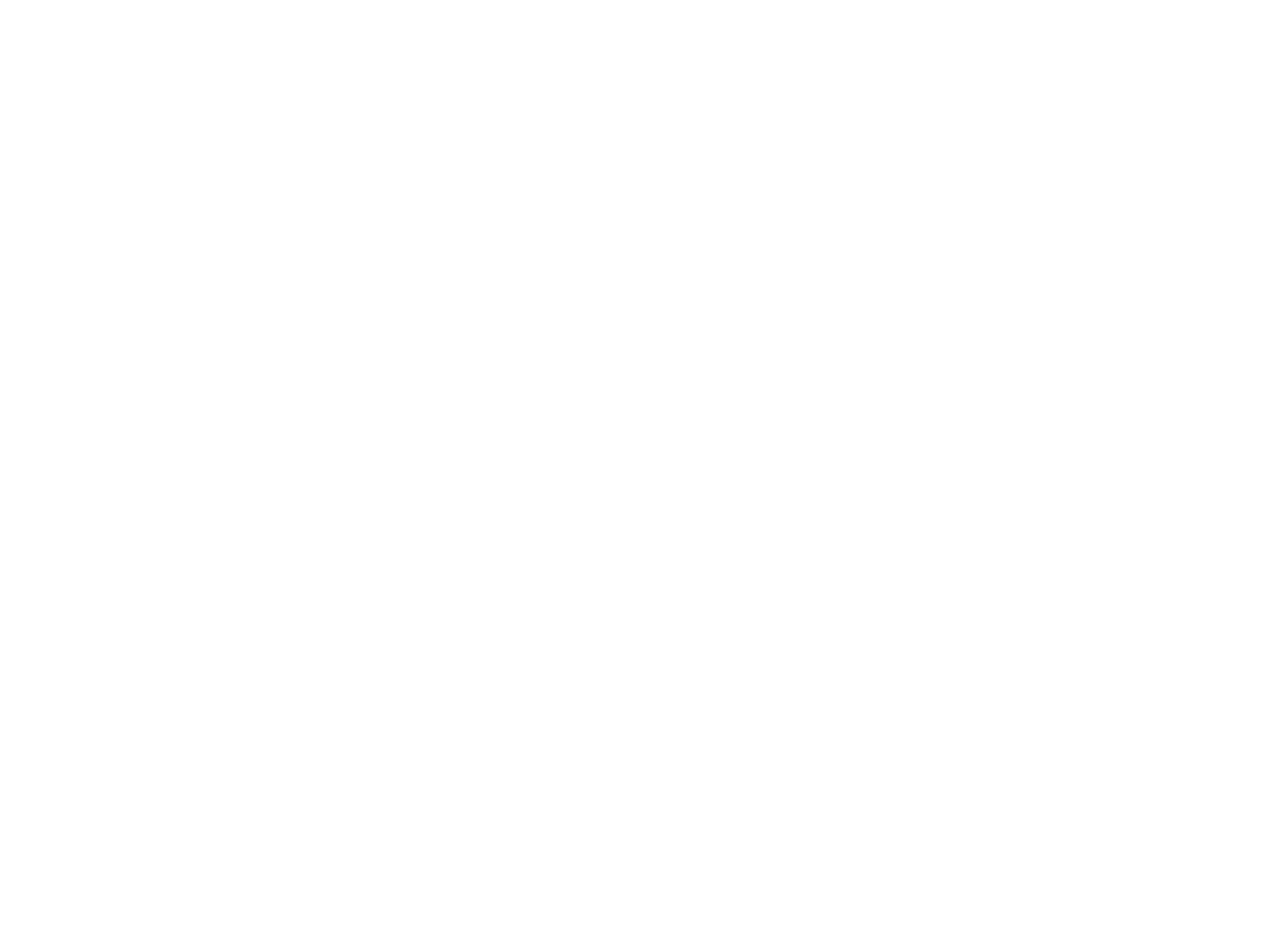
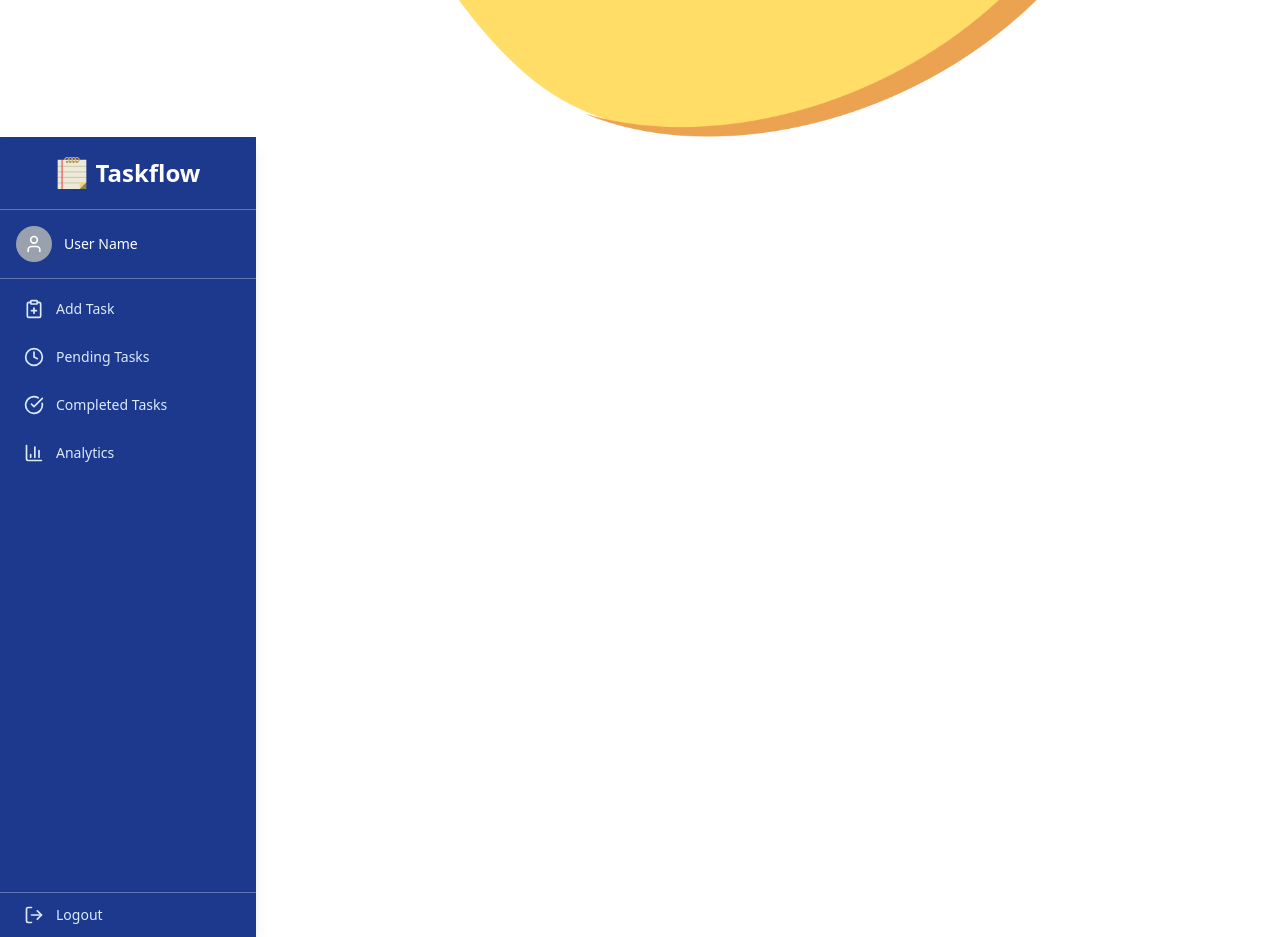
Before and after one commit to SreelakshmiTRaj/TaskFlow-App, a React (Vite) app: page /dashboard in a window 1280 px wide. Shown: the part 1100-2037 px from the top of the page. Before the commit the page ends 800 px from the top, so only its background shows below. Built offline with nearby package versions, Linux system fonts and the light colour scheme.

Commit message:
Committing with sidebar

```diff
--- a/src/App.tsx
+++ b/src/App.tsx
@@ -8,11 +8,13 @@
 import PendingTasks from "./pages/Dashboard/PendingTasks";
 import CompletedTasks from "./pages/Dashboard/CompletedTasks";
 import Analytics from "./pages/Dashboard/Analytics";
+import Home from "./pages/Home/Home";
 const App = () => {
   return (
     <BrowserRouter>
       {/* <Navbar/> */}
       <Routes>
+        <Route path='/' element={<Home />}/>
         <Route path="/login" element={<SignIn />} />
         <Route path="/register" element={<SignUp />} />
         <Route path="/dashboard" element={<Dashboard/>}/>
--- a/src/components/Layout/Sidebar.tsx
+++ b/src/components/Layout/Sidebar.tsx
@@ -1,19 +1,42 @@
 import React from "react";
-import { ClipboardPlus, Clock, CheckCircle, BarChart3 } from "lucide-react";
-import { NavLink } from "react-router-dom";
+import {
+  ClipboardPlus,
+  Clock,
+  CheckCircle,
+  BarChart3,
+  User,
+  LogOut,
+} from "lucide-react";
+import { NavLink, useNavigate } from "react-router-dom";
+
 const Sidebar = () => {
+  const navigate = useNavigate();
+  const handleLogOut = () => {
+    navigate("/");
+  };
+
   return (
-    <div className="h-screen w-64 flex flex-col text-white bg-blue-800 shadow-lg">
-      <div className="p-5 border-b border-white-700">
-        <h1 className="text-2xl font-semibold text-center">
-          Taskflow
-        </h1>
+    <div className="h-screen w-64 flex flex-col justify-between text-white bg-blue-900 shadow-lg">
+      <div>
+        <div className="p-5 border-b border-white/30 flex items-center justify-center gap-2">
+          <img src="/images/note.png" alt="logo" className="w-8 h-8"/>
+          <h1 className="text-2xl font-semibold text-center">Taskflow</h1>
         </div>
 
+        <div className="p-4 border-b border-white/30">
+          <div className="flex items-center gap-3">
+            <div className="bg-gray-400 p-2 rounded-full">
+              <User size={20} />
+            </div>
+            <span className="text-sm font-medium">User Name</span>
+          </div>
+        </div>
+
+        <nav className="mt-2 flex flex-col gap-1">
           <NavLink
             to="/dashboard/add-task"
             className={({ isActive }) =>
-          `flex items-center gap-3 px-6 py-3 text-sm font-medium transition-all duration-300 rounded-r-full ${
+              `flex items-center gap-3 px-6 py-3 text-sm font-medium transition-all duration-300 rounded-r-full cursor-pointer ${
                 isActive
                   ? "bg-blue-700 text-white"
                   : "text-blue-100 hover:bg-blue-800 hover:text-white"
@@ -23,10 +46,11 @@
             <ClipboardPlus size={20} />
             Add Task
           </NavLink>
+
           <NavLink
             to="/dashboard/pending-task"
             className={({ isActive }) =>
-          `flex items-center gap-3 px-6 py-3 text-sm font-medium transition-all duration-300 rounded-r-full ${
+              `flex items-center gap-3 px-6 py-3 text-sm font-medium transition-all duration-300 rounded-r-full cursor-pointer ${
                 isActive
                   ? "bg-blue-700 text-white"
                   : "text-blue-100 hover:bg-blue-800 hover:text-white"
@@ -36,10 +60,11 @@
             <Clock size={20} />
             Pending Tasks
           </NavLink>
+
           <NavLink
             to="/dashboard/completed-task"
             className={({ isActive }) =>
-          `flex items-center gap-3 px-6 py-3 text-sm font-medium transition-all duration-300 rounded-r-full ${
+              `flex items-center gap-3 px-6 py-3 text-sm font-medium transition-all duration-300 rounded-r-full cursor-pointer ${
                 isActive
                   ? "bg-blue-700 text-white"
                   : "text-blue-100 hover:bg-blue-800 hover:text-white"
@@ -49,10 +74,11 @@
             <CheckCircle size={20} />
             Completed Tasks
           </NavLink>
+
           <NavLink
             to="/dashboard/analytics"
             className={({ isActive }) =>
-          `flex items-center gap-3 px-6 py-3 text-sm font-medium transition-all duration-300 rounded-r-full ${
+              `flex items-center gap-3 px-6 py-3 text-sm font-medium transition-all duration-300 rounded-r-full cursor-pointer ${
                 isActive
                   ? "bg-blue-700 text-white"
                   : "text-blue-100 hover:bg-blue-800 hover:text-white"
@@ -62,6 +88,16 @@
             <BarChart3 size={20} />
             Analytics
           </NavLink>
+        </nav>
+      </div>
+
+      <button
+        onClick={handleLogOut}
+        className="flex items-center gap-3 px-6 py-3 text-sm font-medium text-blue-100 hover:bg-blue-800 hover:text-white transition-all duration-300 border-t border-white/30 cursor-pointer"
+      >
+        <LogOut size={20} />
+        Logout
+      </button>
     </div>
   );
 };
--- a/src/pages/Auth/SignUp.tsx
+++ b/src/pages/Auth/SignUp.tsx
@@ -12,8 +12,9 @@
   };
 
   type formData = {
+    role: string;
     name: string;
-    role: string;
+    jobTitle: string;
     email: string;
     password: string;
   };
@@ -57,6 +58,33 @@
             alt="profile"
             className="w-24 h-24 mb-6"
           />
+          <label className="mb-1 text-gray-700 font-medium mr-39">Role</label>
+          <div className="flex justify-between w-full mb-3">
+            <button
+              type="button"
+              className={`flex-1 py-2 mx-1 rounded-lg font-medium transition-colors ${
+                role === "manager"
+                  ? "bg-green-700 text-white"
+                  : "bg-gray-200 text-gray-700 hover:bg-gray-300"
+              }`}
+              onClick={() => setRole("manager")}
+            >
+              Manager
+            </button>
+
+            <button
+              type="button"
+              className={`flex-1 py-2 mx-1 rounded-lg font-medium transition-colors ${
+                role === "employee"
+                  ? "bg-green-700 text-white"
+                  : "bg-gray-200 text-gray-700 hover:bg-gray-300"
+              }`}
+              onClick={() => setRole("employee")}
+            >
+              Employee
+            </button>
+          </div>
+
           <label className="mb-1 text-gray-700 font-medium mr-37">Name</label>
           <input
             type="text"
@@ -73,32 +101,21 @@
             <span className="error">{errors?.name?.message}</span>
           )}
 
-          <label className="mb-1 text-gray-700 font-medium mr-39">Role</label>
-          <div className="flex justify-between w-full mb-3">
-            <button
-              type="button"
-              className={`flex-1 py-2 mx-1 rounded-lg font-medium transition-colors ${
-                role === "manager"
-                  ? "bg-green-700 text-white"
-                  : "bg-gray-200 text-gray-700 hover:bg-gray-300"
-              }`}
-              onClick={() => setRole}
-            >
-              Manager
-            </button>
-
-            <button
-              type="button"
-              className={`flex-1 py-2 mx-1 rounded-lg font-medium transition-colors ${
-                role === "employee"
-                  ? "bg-green-700 text-white"
-                  : "bg-gray-200 text-gray-700 hover:bg-gray-300"
-              }`}
-              onClick={() => setRole("employee")}
-            >
-              Employee
-            </button>
-          </div>
+          <label className="mb-1 text-gray-700 font-medium mr-35">Job Title</label>
+          <input
+            type="text"
+            {...register("jobTitle", {
+              required: "required",
+              pattern: {
+                value: /^[A-Za-z ]{3,}$/,
+                message: "invalid",
+              },
+            })}
+            className="mb-2 p-2 border border-gray-300 rounded-lg focus:outline-none focus:ring-2 focus:ring-blue-400"
+          />
+          {typeof errors.jobTitle?.message === "string" && (
+            <span className="error">{errors?.jobTitle?.message}</span>
+          )}
 
           <label className="mb-1 text-gray-700 font-medium mr-37">Email</label>
           <input
--- a/src/pages/Dashboard/Dashboard.tsx
+++ b/src/pages/Dashboard/Dashboard.tsx
@@ -1,12 +1,17 @@
-import React from 'react'
-import Sidebar from '../../components/Layout/Sidebar'
+import React from "react";
+import Sidebar from "../../components/Layout/Sidebar";
+import wave from "../../assets/wave.png";
 
 const Dashboard = () => {
   return (
     <div>
-        <Sidebar/>
+      <div className="">
+        <img src={wave} alt="" className="" />
+        <p className=""></p>
+      </div>
+      <Sidebar />
     </div>
-  )
-}
+  );
+};
 
-export default Dashboard
+export default Dashboard;
--- /dev/null
+++ b/src/pages/Home/Home.tsx
@@ -0,0 +1,12 @@
+import React from 'react'
+import Navbar from '../../components/Navbar/Navbar'
+
+const Home = () => {
+  return (
+    <div>
+        <Navbar/>
+    </div>
+  )
+}
+
+export default Home
```
Also changed, not shown: public/images/menu.png (deleted), src/assets/wave.png (added). Lines whose indentation alone changed are shown as unchanged.
